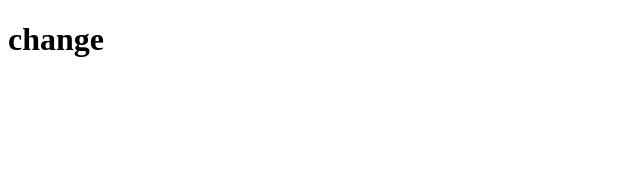
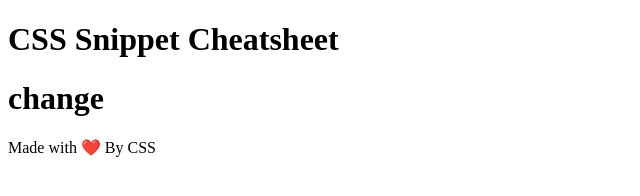
Before and after one commit to syackzan/Mini-Project-2-G4, a plain HTML site: page index.html in a window 1280 px wide. Shown: the whole page, without its empty margins (0-640 px from the left). Drawn offline with Linux system fonts and the light colour scheme.

Commit message:
added header and footer

```diff
--- a/index.html
+++ b/index.html
@@ -8,6 +8,9 @@
     <link rel="stylesheet" type="text/css" href=".\assets\css\style.css" >
 </head>
 <body>
+    <header>
+        <h1>CSS Snippet Cheatsheet</h1>
+    </header>
 
     <main class="main">
         <div class="box">
@@ -16,6 +19,8 @@
 
 
     </main>
-
+    <footer>
+        <span>Made with  ❤️️  By CSS</span>
+    </footer>
 </body>
 </html>
```
